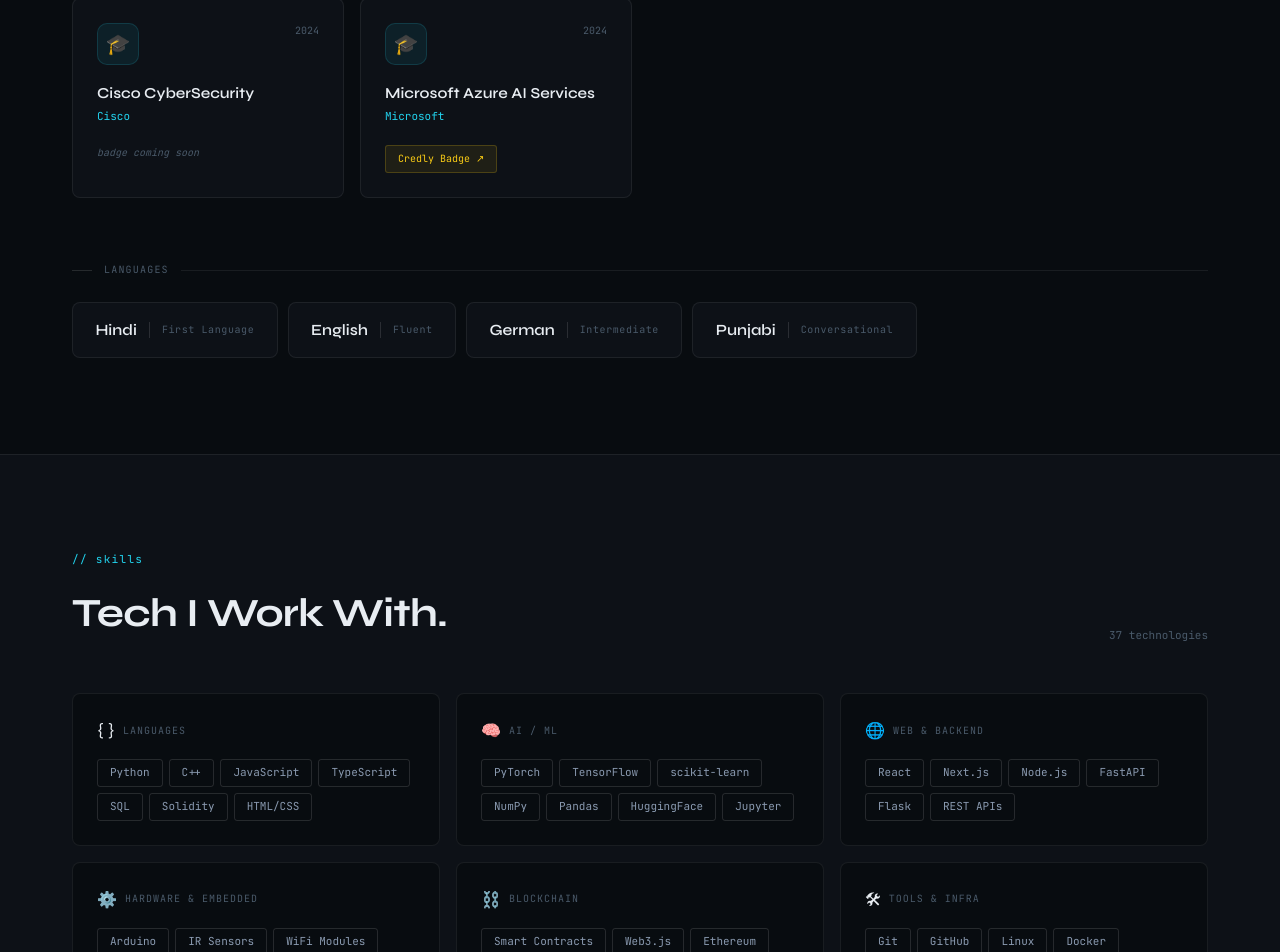
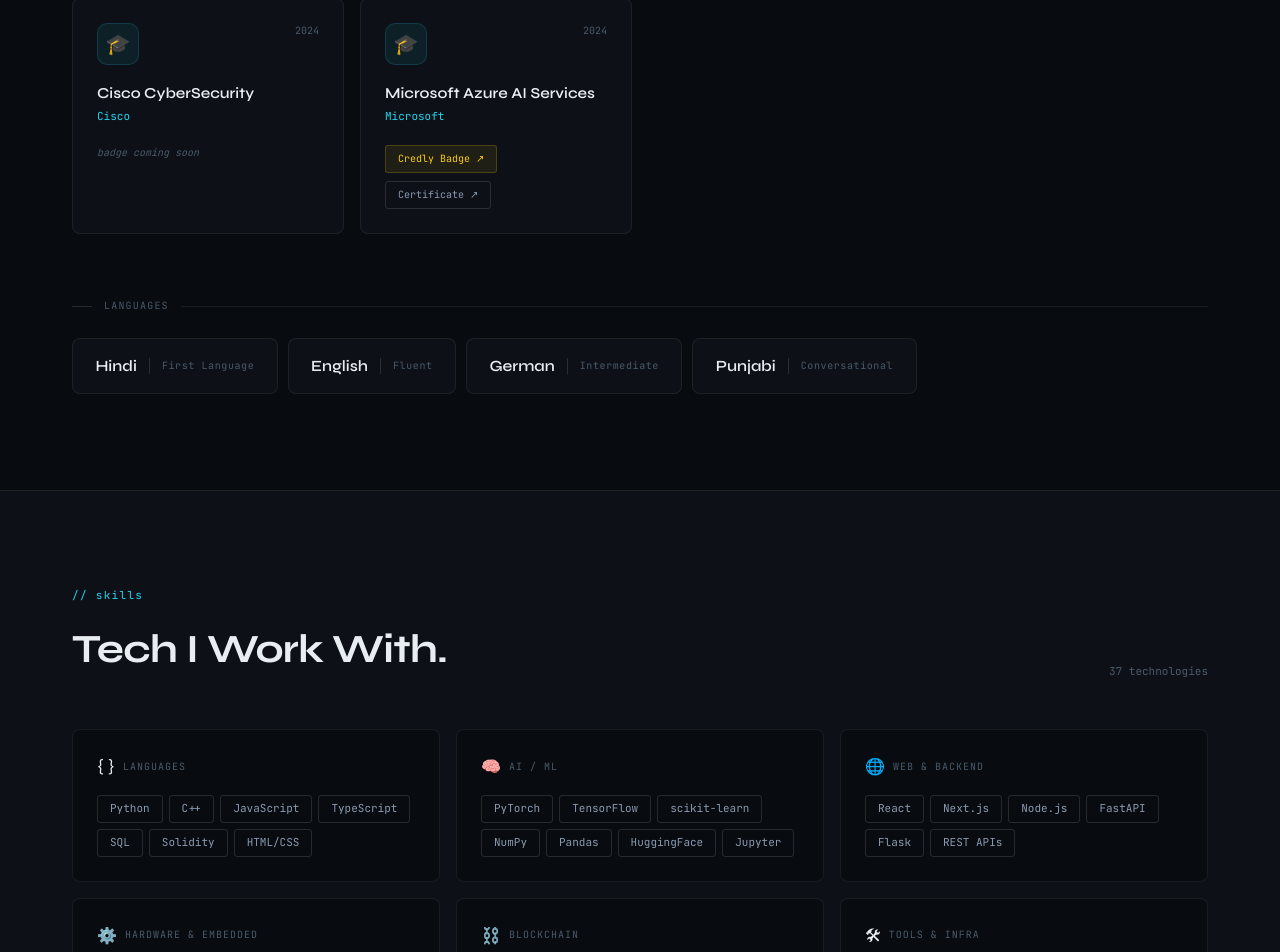
Before and after one commit to DeSachdeva/portfolio, a Next.js app: page / in a window 1280 px wide. Shown: the part 2119-3071 px from the top of the page. Built offline with nearby package versions, Linux system fonts and the light colour scheme.

Commit message:
add: certificates section now working

```diff
--- a/data/experience.ts
+++ b/data/experience.ts
@@ -114,7 +114,7 @@ export const certifications: Certification[] = [
     issuer: 'Microsoft',
     year: '2024',
     credlyUrl: 'https://www.credly.com/badges/70d7d697-846a-465a-8193-1f053a4258c5/accept', // paste your Credly badge URL here
-    certificatePath: null,
+    certificatePath: '/certificates/I2CSUpdate20250523-26-8m0qsq.pdf',
   },
 ]
 
```
Also changed, not shown: 1 other file (tests, documents, lock files or other folders).
